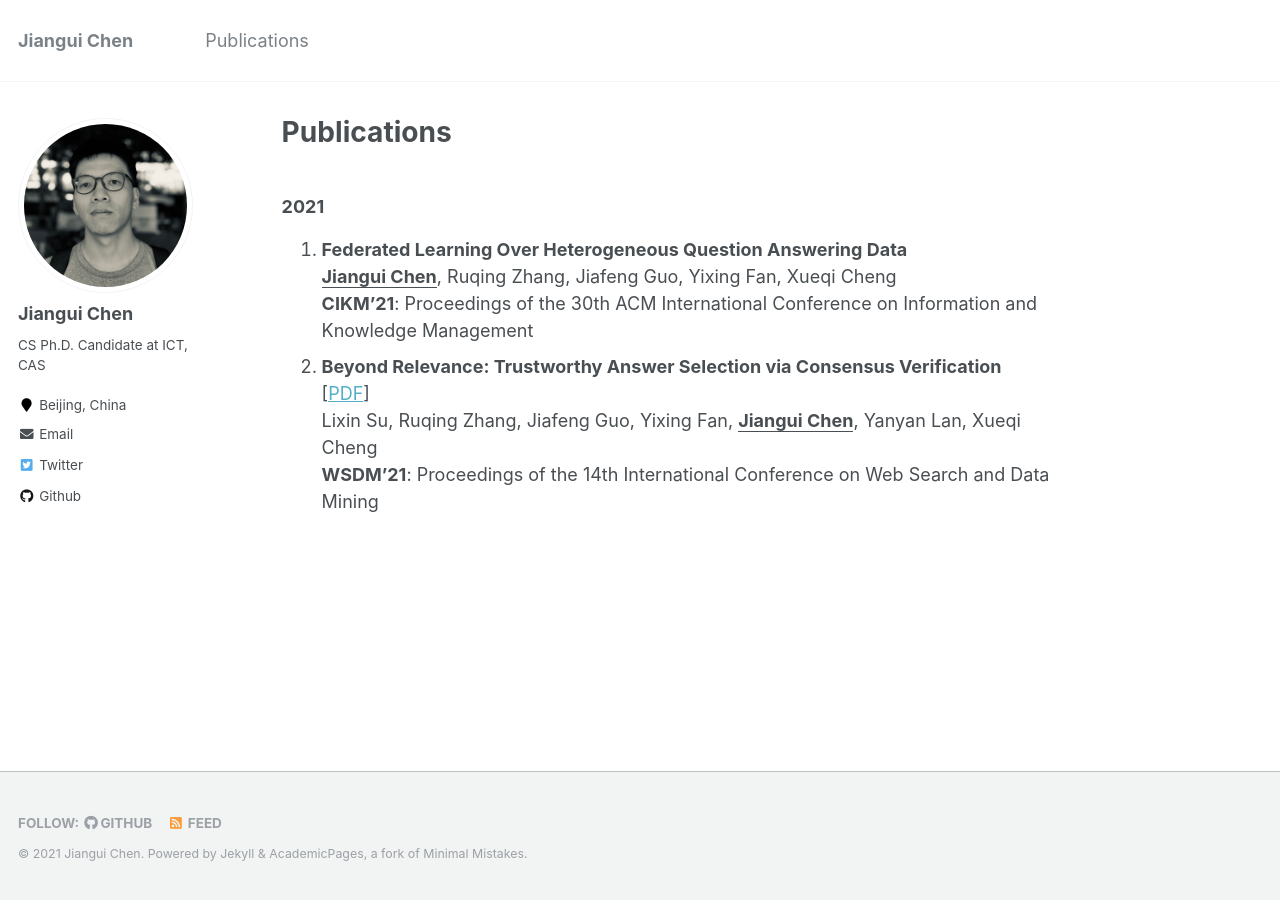
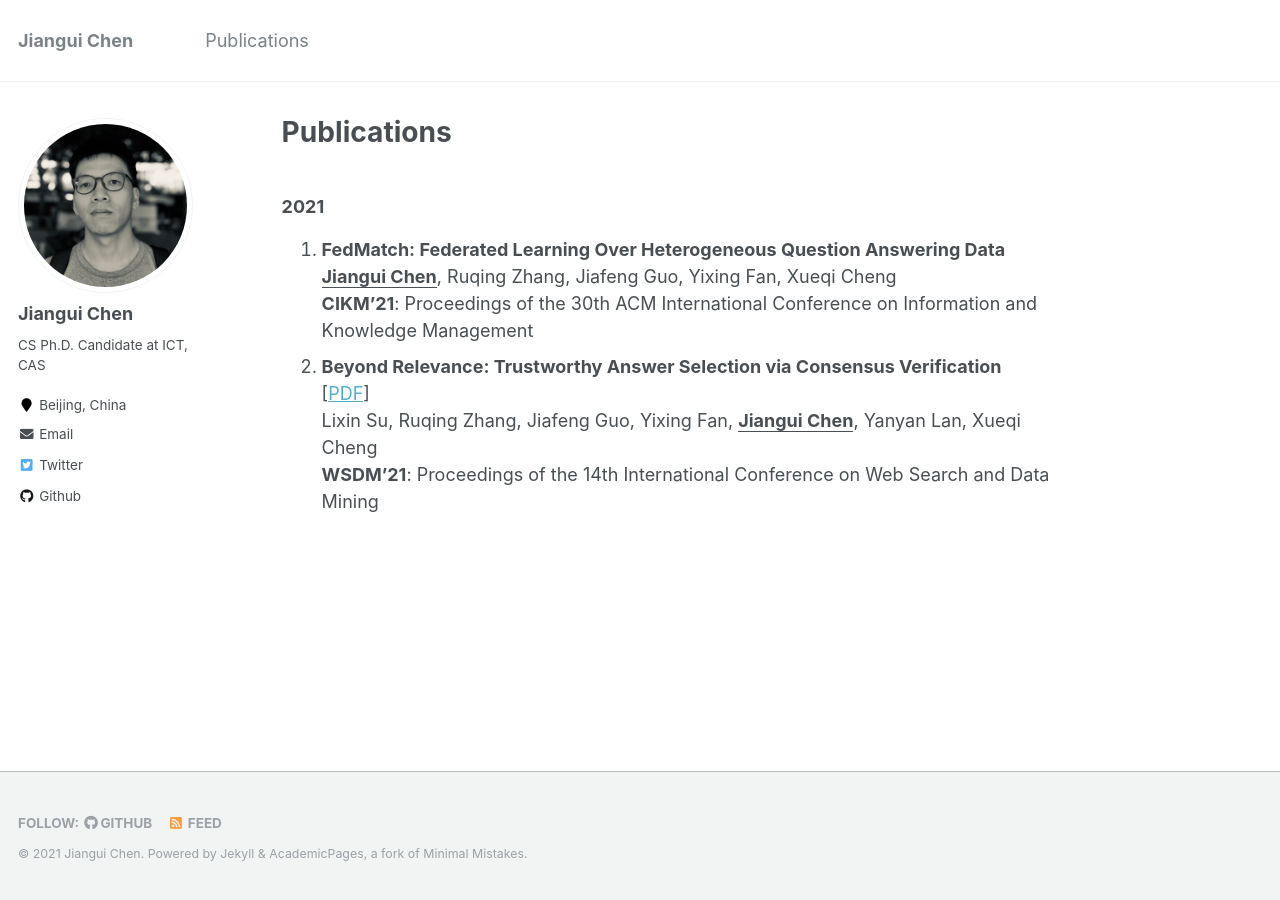
Before and after one commit to Chriskuei/chriskuei.github.io, a Jekyll site: the page built from _pages/publications.md, in a window 1280 px wide. Built offline with Jekyll 4.4.1, drawn with Linux system fonts in a browser that asks for light colours.

Commit message:
Update publications.md

```diff
--- a/_pages/publications.md
+++ b/_pages/publications.md
@@ -11,7 +11,7 @@ redirect_from:
 
 
 ### 2021
-1. **Federated Learning Over Heterogeneous Question Answering Data**  <br>
+1. **FedMatch: Federated Learning Over Heterogeneous Question Answering Data**  <br>
 <ins>**Jiangui Chen**</ins>, Ruqing Zhang, Jiafeng Guo, Yixing Fan, Xueqi Cheng <br>
 **CIKM'21**: Proceedings of the 30th ACM International Conference on Information and Knowledge Management
 2. **Beyond Relevance: Trustworthy Answer Selection via Consensus Verification** [<a href='https://dl.acm.org/doi/pdf/10.1145/3437963.3441781'>PDF</a>]  <br>
```
